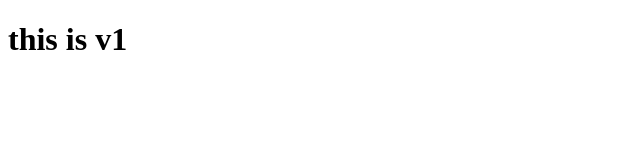
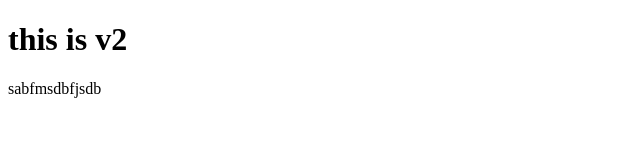
Before and after one commit to madhavgohel12/Git-repo, a plain HTML site: page index.html in a window 1280 px wide. Shown: the whole page, without its empty margins (0-640 px from the left). Drawn offline with Linux system fonts and the light colour scheme.

Commit message:
this is v2

```diff
--- a/index.html
+++ b/index.html
@@ -9,6 +9,7 @@
         <link rel="stylesheet" href="">
     </head>
     <body>
-       <h1>this is v1</h1>
+       <h1>this is v2</h1>
     </body>
+    sabfmsdbfjsdb
 </html>
```
